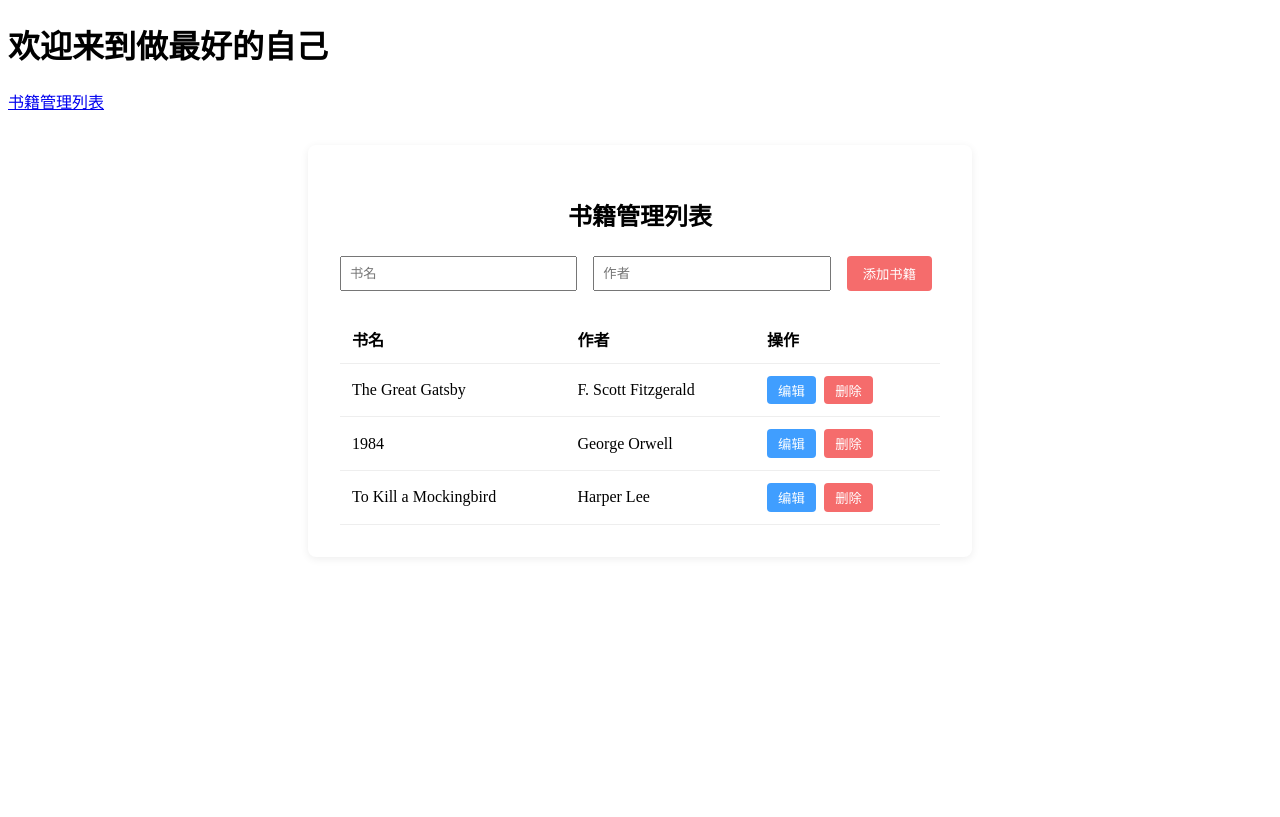
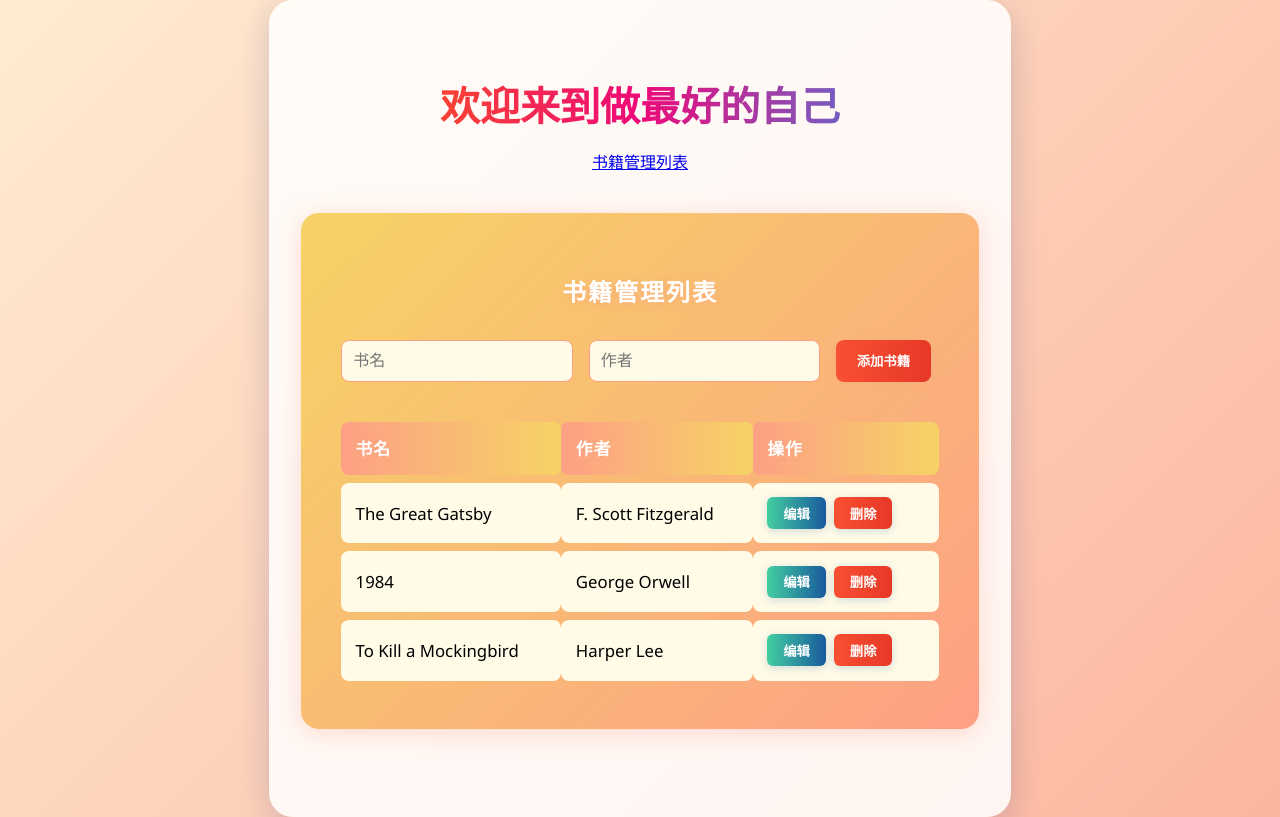
Before and after one commit to bravevin/better-human, a Vue app: page /books in a window 1280 px wide. Built offline with nearby package versions, Linux system fonts and the light colour scheme.

Commit message:
mod: add style support

```diff
--- a/index.html
+++ b/index.html
@@ -1,13 +1,47 @@
 <!doctype html>
-<html lang="">
+<html lang="en">
   <head>
     <meta charset="UTF-8" />
     <link rel="icon" href="/favicon.ico" />
     <meta name="viewport" content="width=device-width, initial-scale=1.0" />
     <title>Be The Better Myself</title>
+    <style>
+      body {
+        margin: 0;
+        min-height: 100vh;
+        background: linear-gradient(135deg, #ffecd2 0%, #fcb69f 100%);
+        font-family: 'Segoe UI', 'Arial', sans-serif;
+        display: flex;
+        align-items: center;
+        justify-content: center;
+      }
+      #app {
+        background: rgba(255, 255, 255, 0.85);
+        border-radius: 24px;
+        box-shadow: 0 8px 32px 0 rgba(31, 38, 135, 0.2);
+        padding: 48px 32px;
+        min-width: 320px;
+        min-height: 200px;
+        text-align: center;
+      }
+      h1 {
+        background: linear-gradient(90deg, #ff6a00, #ee0979, #2196f3);
+        -webkit-background-clip: text;
+        -webkit-text-fill-color: transparent;
+        font-size: 2.5rem;
+        margin-bottom: 16px;
+      }
+      p {
+        color: #444;
+        font-size: 1.1rem;
+      }
+    </style>
   </head>
   <body>
-    <div id="app"></div>
+    <div id="app">
+      <h1>Be The Better Myself</h1>
+      <p>Welcome! Start your journey to a better you.</p>
+    </div>
     <script type="module" src="/src/main.js"></script>
   </body>
 </html>
--- a/src/pages/Index.vue
+++ b/src/pages/Index.vue
@@ -86,50 +86,90 @@ function cancelEdit() {
 
 <style scoped>
 .container {
-  max-width: 600px;
-  margin: 2rem auto;
-  background: #fff;
-  padding: 2rem;
-  border-radius: 8px;
-  box-shadow: 0 2px 8px #eee;
+  max-width: 700px;
+  margin: 2.5rem auto;
+  background: linear-gradient(135deg, #f6d365 0%, #fda085 100%);
+  padding: 2.5rem;
+  border-radius: 18px;
+  box-shadow: 0 4px 24px #fda08555;
+  transition: box-shadow 0.3s;
+}
+.container:hover {
+  box-shadow: 0 8px 32px #f6d36588;
 }
 h2 {
   text-align: center;
-  margin-bottom: 1.5rem;
+  margin-bottom: 2rem;
+  color: #fff;
+  text-shadow: 1px 2px 8px #fda08588;
+  letter-spacing: 2px;
 }
 .book-form {
   display: flex;
   gap: 1rem;
-  margin-bottom: 1.5rem;
+  margin-bottom: 2rem;
 }
 .book-form input {
   flex: 1;
-  padding: 0.5rem;
+  padding: 0.7rem;
+  border-radius: 8px;
+  border: 1px solid #fda085;
+  background: #fffbe7;
+  font-size: 1rem;
+  transition: border 0.2s;
+}
+.book-form input:focus {
+  border: 1.5px solid #f6d365;
+  outline: none;
 }
 .book-form button {
-  padding: 0.5rem 1rem;
+  padding: 0.7rem 1.3rem;
+  border-radius: 8px;
+  background: linear-gradient(90deg, #fda085, #f6d365);
+  color: #fff;
+  border: none;
+  font-weight: bold;
+  cursor: pointer;
+  box-shadow: 0 2px 8px #fda08533;
+  transition: background 0.2s;
+}
+.book-form button:hover {
+  background: linear-gradient(90deg, #f6d365, #fda085);
 }
 table {
   width: 100%;
-  border-collapse: collapse;
+  border-collapse: separate;
+  border-spacing: 0 8px;
 }
 th,
 td {
-  padding: 0.75rem;
-  border-bottom: 1px solid #eee;
+  padding: 0.9rem;
+  background: #fffbe7;
+  border-radius: 8px;
   text-align: left;
+  font-size: 1.05rem;
+}
+th {
+  background: linear-gradient(90deg, #fda085, #f6d365);
+  color: #fff;
+  letter-spacing: 1px;
+  font-weight: bold;
+  text-shadow: 1px 1px 6px #fda08544;
 }
 button {
   margin-right: 0.5rem;
-  padding: 0.3rem 0.7rem;
+  padding: 0.4rem 1rem;
   border: none;
-  background: #409eff;
+  background: linear-gradient(90deg, #43cea2, #185a9d);
   color: #fff;
-  border-radius: 4px;
+  border-radius: 6px;
   cursor: pointer;
+  font-weight: 600;
+  box-shadow: 0 2px 8px #185a9d33;
+  transition: background 0.2s;
 }
 button:last-child {
-  background: #f56c6c;
+  background: linear-gradient(90deg, #f85032, #e73827);
 }
 button:disabled {
   background: #ccc;
```
